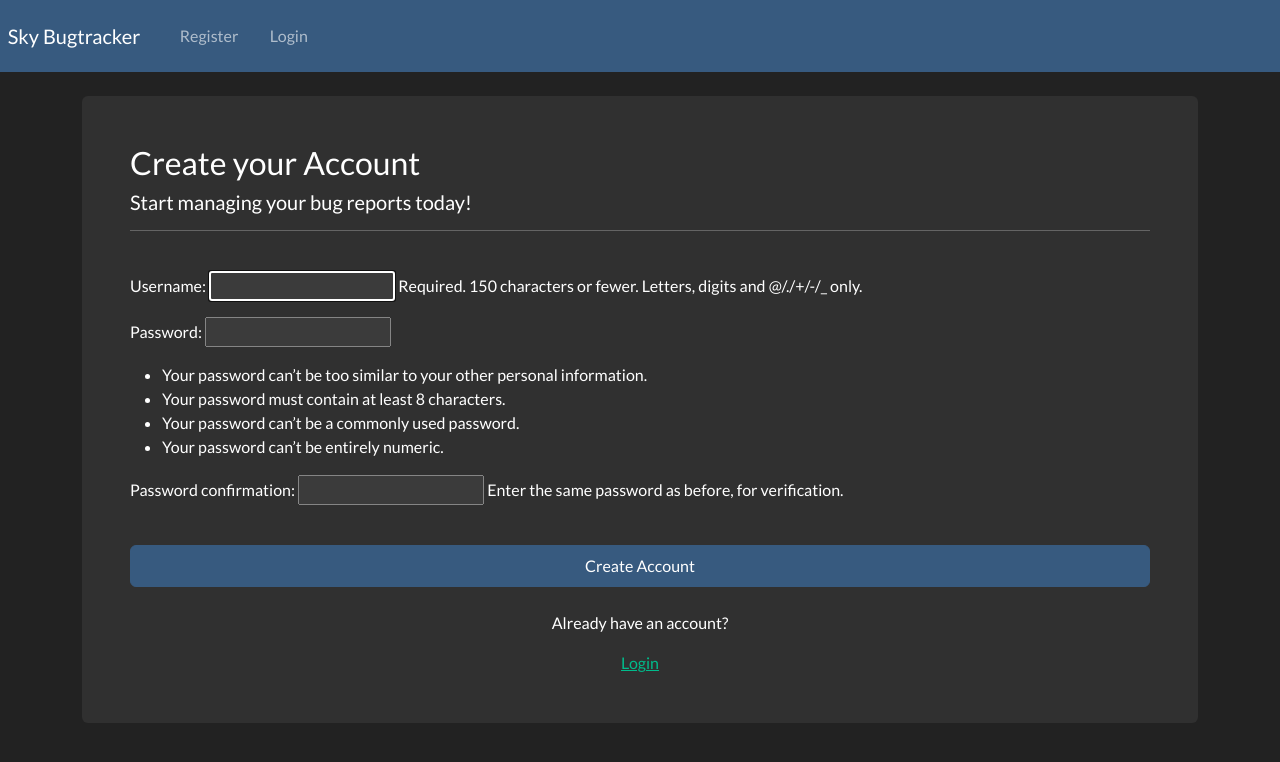
After one commit to venkatasaikarthikeya/bughound-bug-tracker, a Django app: page /register in a window 1280 px wide. The commit adds this page. Shown: the top 762 px of the page. Run offline with Django 5.2, Linux system fonts and the light colour scheme.

Commit message:
register completed

```diff
--- a/static/css/styles.css
+++ /dev/null
@@ -1,3 +0,0 @@
-h1{
-    color : red;
-}
--- a/webapp/forms.py
+++ b/webapp/forms.py
@@ -0,0 +1,16 @@
+from django.contrib.auth.forms import UserCreationForm
+from django.contrib.auth.models import User
+from django import forms
+from django.contrib.auth.forms import AuthenticationForm
+from django.forms.widgets import PasswordInput, TextInput
+
+# Register/Create a user
+class CreateUserForm(UserCreationForm):
+    class Meta:
+        model = User
+        fields = ['username', 'password1', 'password2']
+
+# Login a user
+class LoginForm(AuthenticationForm):
+    username = forms.CharField(widget=TextInput())
+    password = forms.CharField(widget=PasswordInput())
--- a/webapp/templates/webapp/base.html
+++ b/webapp/templates/webapp/base.html
@@ -14,7 +14,9 @@
         <link rel = "stylesheet" type = "text/css" href = "{% static 'css/styles.css' %}">
     </head>
     <body>
+
         <!-- Create Navbar here-->
+        {% include 'webapp/navbar.html' %}
 
         <div class = "container">
             <br>
@@ -30,15 +32,12 @@
         </div>
 
         <script src = "{% static 'js/app.js' %}"></script>
-        <script src = "https://code.jquery.com/jquery-3.3.1.min.js" crossorigin="anonymous"></script>
 
-        <script src="https://cdn.jsdelivr.net/npm/@popperjs/core@2.11.8/dist/umd/popper.min.js" integrity="sha384-I7E8VVD/ismYTF4hNIPjVp/Zjvgyol6VFvRkX/vR+Vc4jQkC+hVqc2pM8ODewa9r" crossorigin="anonymous"></script>
-        <script src="https://cdn.jsdelivr.net/npm/bootstrap@5.3.3/dist/js/bootstrap.min.js" integrity="sha384-0pUGZvbkm6XF6gxjEnlmuGrJXVbNuzT9qBBavbLwCsOGabYfZo0T0to5eqruptLy" crossorigin="anonymous"></script>
+        <script src="https://code.jquery.com/jquery-3.4.1.slim.min.js" integrity="sha384-J6qa4849blE2+poT4WnyKhv5vZF5SrPo0iEjwBvKU7imGFAV0wwj1yYfoRSJoZ+n" crossorigin="anonymous"></script>
 
+        <script src="https://cdn.jsdelivr.net/npm/popper.js@1.16.0/dist/umd/popper.min.js" integrity="sha384-Q6E9RHvbIyZFJoft+2mJbHaEWldlvI9IOYy5n3zV9zzTtmI3UksdQRVvoxMfooAo" crossorigin="anonymous"></script>
 
-
-
-
+        <script src="https://cdn.jsdelivr.net/npm/bootstrap@4.4.1/dist/js/bootstrap.min.js" integrity="sha384-wfSDF2E50Y2D1uUdj0O3uMBJnjuUD4Ih7YwaYd1iqfktj0Uod8GCExl3Og8ifwB6" crossorigin="anonymous"></script>
 
     </body>
 
--- /dev/null
+++ b/webapp/templates/webapp/navbar.html
@@ -0,0 +1,79 @@
+
+<nav class="navbar navbar-expand-lg navbar-dark bg-primary justify-content-center">
+
+    <a class="navbar-brand main-heading" href="{% url '' %}">
+
+      &nbsp; Sky Bugtracker
+
+    </a>
+
+
+    <button
+      class="navbar-toggler"
+      type="button"
+      data-toggle="collapse"
+      data-target="#navbarNavDropdown"
+      aria-controls="navbarNavDropdown"
+      aria-expanded="false"
+      aria-label="Toggle navigation"
+    >
+      <span class="navbar-toggler-icon"></span>
+
+    </button>
+
+
+      <div class="collapse navbar-collapse text-center" id="navbarNavDropdown">
+
+
+        <ul class="navbar-nav mr-auto">
+
+
+          &nbsp;     &nbsp;     &nbsp;
+
+          {% if user.is_authenticated %}
+
+            <li class="nav-item">
+
+              <a class="nav-link" href="{% url '' %}">Dashboard &nbsp; <i class="fa fa-home" aria-hidden="true"></i> </a>
+
+            </li>
+
+
+            &nbsp;     &nbsp;     &nbsp;
+
+
+            <li class="nav-item">
+
+              <a class="nav-link" href="{% url '' %}">Sign out &nbsp; <i class="fa fa-sign-out" aria-hidden="true"></i> </a>
+
+            </li>
+
+
+        </ul>
+
+        {% else %}
+
+        <li class="nav-item">
+
+          <a class="nav-link" href="{% url '' %}"> Register </a>
+
+        </li>
+
+
+        &nbsp;     &nbsp;     &nbsp;
+
+
+        <li class="nav-item">
+
+          <a class="nav-link" href="{% url '' %}">Login</a>
+
+        </li>
+
+
+        {% endif %}
+
+
+      </div>
+
+
+  </nav>
--- a/webapp/templates/webapp/register.html
+++ b/webapp/templates/webapp/register.html
@@ -0,0 +1,27 @@
+{% extends 'webapp/base.html' %}
+
+{% block content %}
+
+    <body>
+
+        <div class = "container bg-dark shadow-md rounded p-5">
+            <h3> Create your Account </h3>
+            <h5> Start managing your bug reports today! </h5>
+            <hr>
+            <br>
+            <form method="POST" autocomplete="off">
+                {% csrf_token %}
+                {{form.as_p}}
+                <br>
+                <button class="btn btn-primary w-100 btn-block p-2" type="submit"> Create Account </button>
+            </form>
+            <br>
+            <div class="text-center">
+                <p> Already have an account? </p> <a href="{% url '' %}"> Login </a>
+            </div>
+        </div>
+        <br>
+
+    </body>
+
+{% endblock %}
--- a/webapp/urls.py
+++ b/webapp/urls.py
@@ -3,4 +3,5 @@ from . import views
 
 urlpatterns = [
       path('', views.home, name = ""),
+      path('register', views.register, name = "register"),
 ]
--- a/webapp/views.py
+++ b/webapp/views.py
@@ -1,9 +1,16 @@
-from django.shortcuts import render
-
-from django.http import HttpResponse
-
-# Create your views here.
+from django.shortcuts import render, redirect
+from .forms import CreateUserForm, LoginForm
 
 def home(request):
     return render(request, 'webapp/index.html')
-    #return HttpResponse("Hello World")
+
+
+def register(request):
+    form = CreateUserForm()
+    if request.method == 'POST':
+        form = CreateUserForm(request.POST)
+        if form.is_valid():
+            form.save()
+            # return redirect('webapp/login.html')
+    context = {'form': form}
+    return render(request, 'webapp/register.html', context=context)
```
Also changed, not shown: webapp/templates/webapp/index.html (+19 -1 lines), webapp/templates/webapp/login.html (+7 -0 lines).
